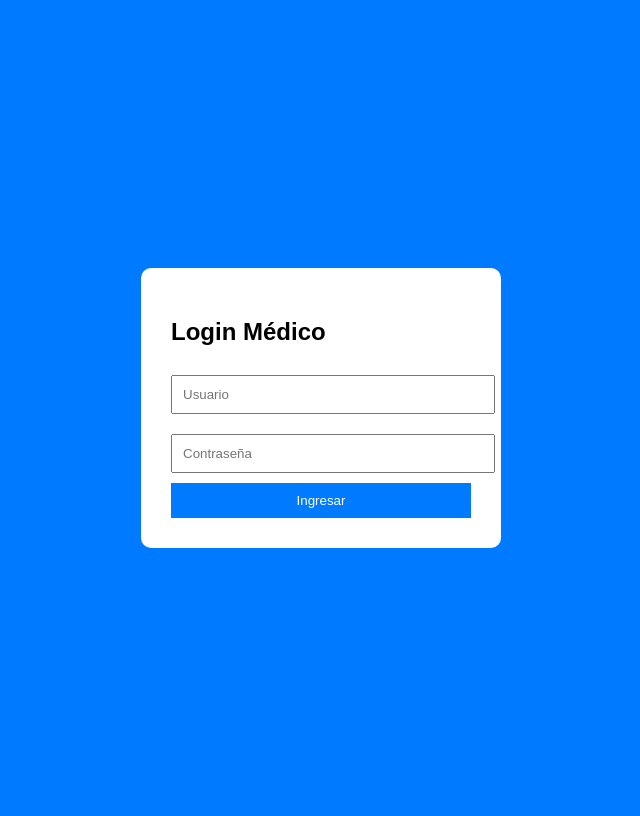
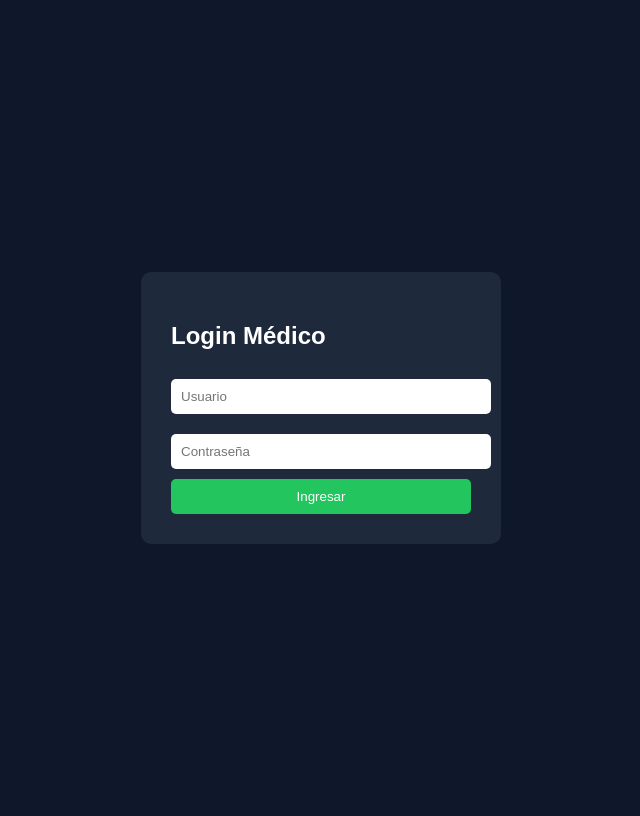
Before and after one commit to danypaez/triage2, a Flask app: page /login in a window 1280 px wide. Shown: the whole page, without its empty margins (319-959 px from the left). Run offline with Flask 3, Linux system fonts and the light colour scheme.

Commit message:
Update login.html

```diff
--- a/templates/login.html
+++ b/templates/login.html
@@ -1,20 +1,22 @@
 <!DOCTYPE html>
-<html>
+<html lang="es">
 <head>
+    <meta charset="UTF-8">
     <title>Login Médico</title>
 
     <style>
         body {
             font-family: Arial;
-            background: #007bff;
+            background: #0f172a;
+            color: white;
             display: flex;
+            height: 100vh;
             justify-content: center;
             align-items: center;
-            height: 100vh;
         }
 
-        .login {
-            background: white;
+        .box {
+            background: #1e293b;
             padding: 30px;
             border-radius: 10px;
             width: 300px;
@@ -24,27 +26,44 @@
             width: 100%;
             padding: 10px;
             margin: 10px 0;
+            border: none;
+            border-radius: 5px;
         }
 
         button {
             width: 100%;
             padding: 10px;
-            background: #007bff;
+            background: #22c55e;
+            border: none;
             color: white;
-            border: none;
+            cursor: pointer;
+            border-radius: 5px;
+        }
+
+        .error {
+            color: #f87171;
+            margin-bottom: 10px;
         }
     </style>
 </head>
 
 <body>
 
-<div class="login">
+<div class="box">
     <h2>Login Médico</h2>
 
+    {% if error %}
+        <div class="error">{{ error }}</div>
+    {% endif %}
+
     <form method="POST">
-        <input name="user" placeholder="Usuario">
-        <input name="password" type="password" placeholder="Contraseña">
-        <button>Ingresar</button>
+
+        <input type="text" name="usuario" placeholder="Usuario" required>
+
+        <input type="password" name="password" placeholder="Contraseña" required>
+
+        <button type="submit">Ingresar</button>
+
     </form>
 </div>
 
```
